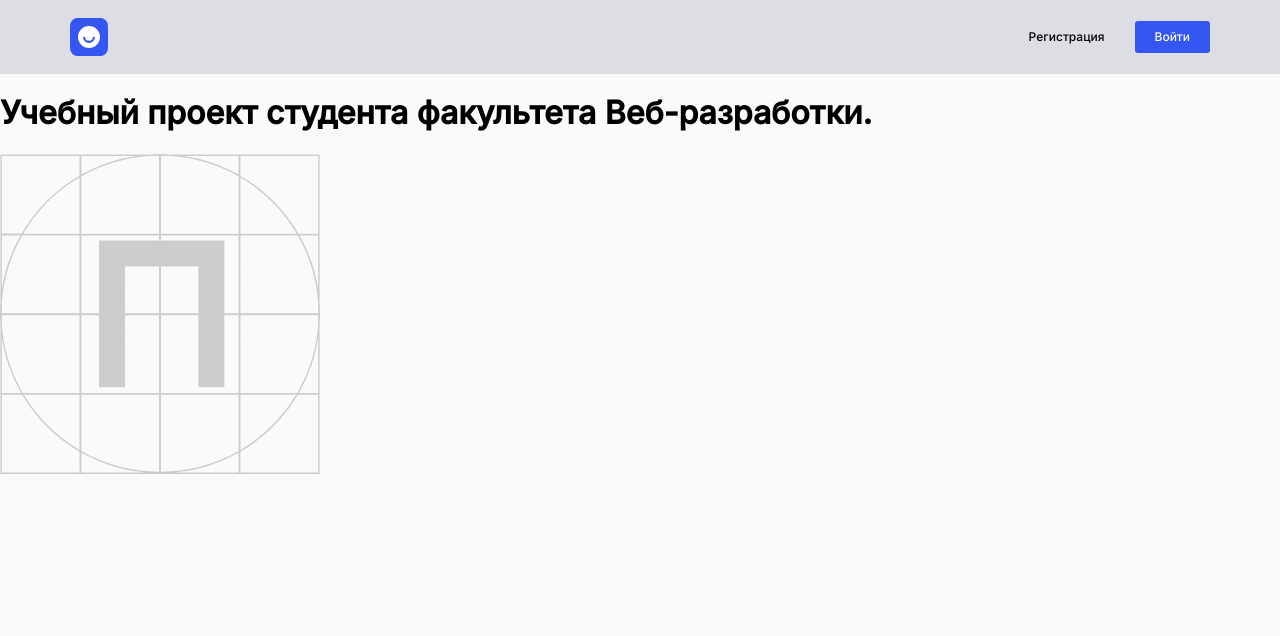
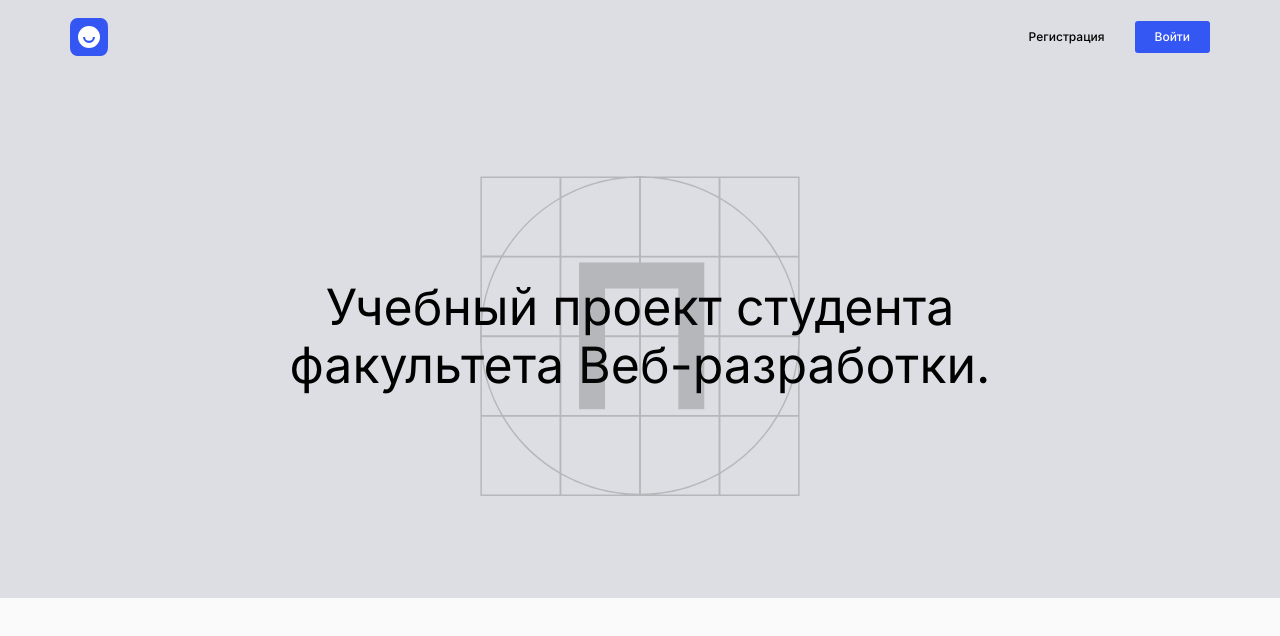
Before and after one commit to ShnaiderDanila/movies-explorer-frontend, a React (Create React App) app: page / in a window 1280 px wide. Shown: the top 636 px of the page. Built offline with nearby package versions, Linux system fonts and the light colour scheme.

Commit message:
Add css styles to ./src/components/Main/Promo/Promo.css

```diff
--- a/src/components/Main/Promo/Promo.css
+++ b/src/components/Main/Promo/Promo.css
@@ -0,0 +1,25 @@
+.promo {
+  min-height: 524px;
+  background-color: #dddee3;
+  position: relative;
+}
+
+.promo__title {
+  margin: 0;
+  min-width: 730px;
+  font-size: 50px;
+  font-weight: 400;
+  line-height: 58px;
+  text-align: center;
+  position: absolute;
+  top: 50%;
+  left: 50%;
+  transform: translate(-50%, -50%);
+}
+
+.promo__logo {
+  position: absolute;
+  top: 50%;
+  left: 50%;
+  transform: translate(-50%, -50%);
+}
```
